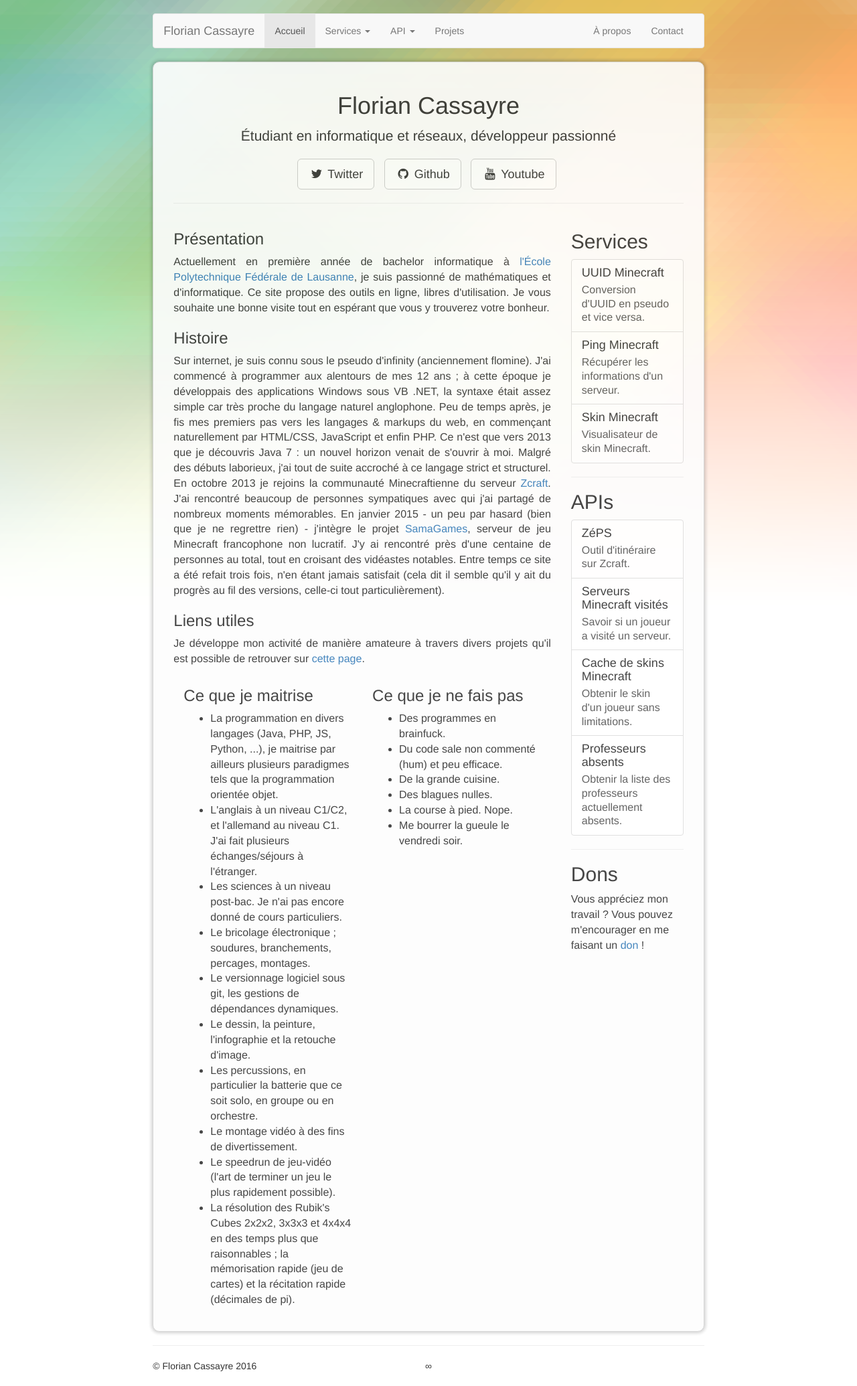
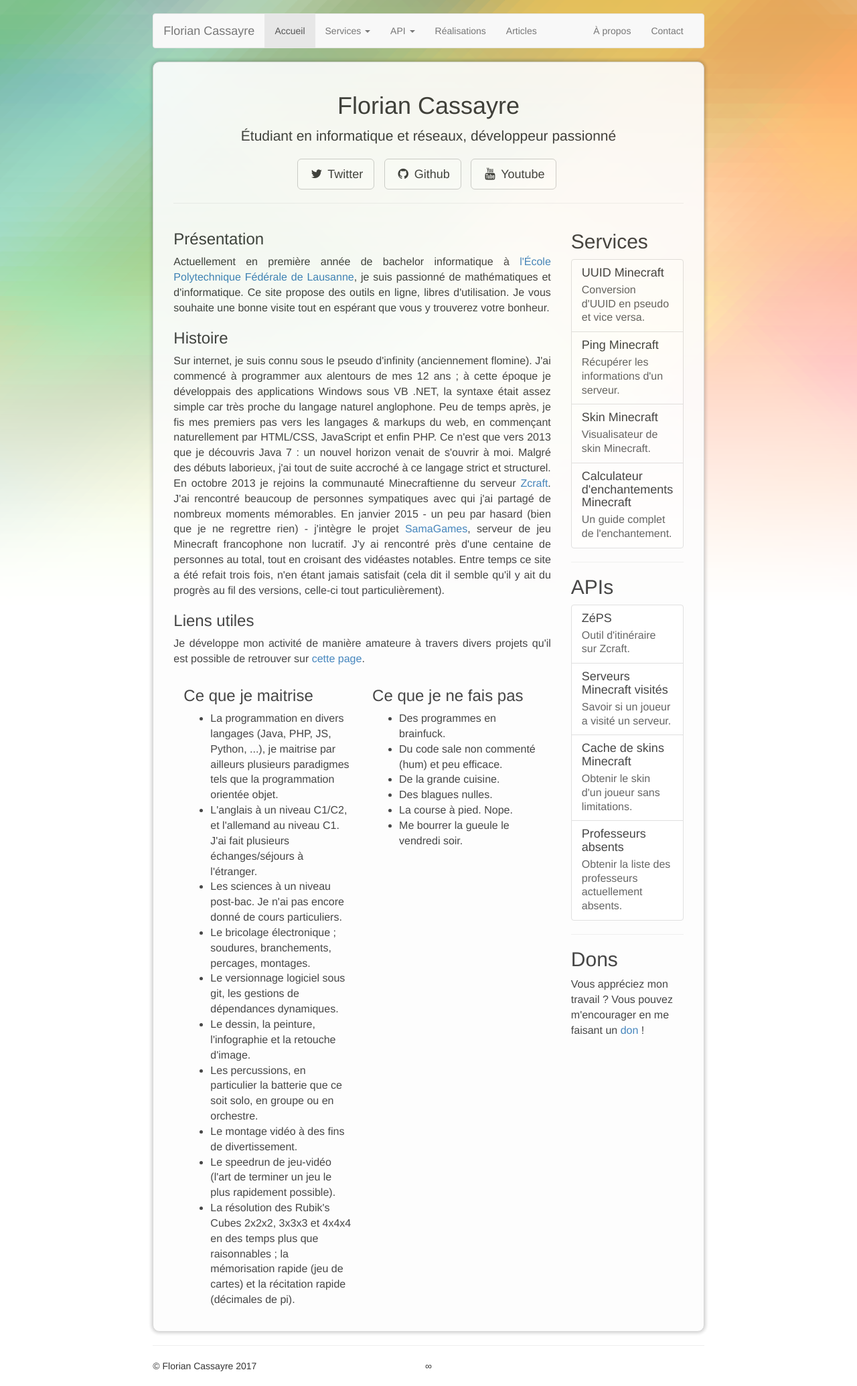
Before and after one commit to FlorianCassayre/Website, a PHP site: template templates/homepage.html.twig in a window 1280 px wide. Shown: the whole page at 67% size. Run offline with PHP 8.4, Linux system fonts and the light colour scheme; the template is opened without the code that fills it, so the values that code supplies are empty; some libraries are stand-ins or nearby versions.

Commit message:
Progression.

```diff
--- a/src/FlorianCassayre/Controllers/MainPagesController.php
+++ b/src/FlorianCassayre/Controllers/MainPagesController.php
@@ -10,4 +10,9 @@ class MainPagesController
     {
         return $app['twig']->render('homepage.html.twig', array());
     }
+
+    public function donation(Application $app)
+    {
+        return $app['twig']->render('general/donation.html.twig', array());
+    }
 }
--- a/src/FlorianCassayre/RoutingController.php
+++ b/src/FlorianCassayre/RoutingController.php
@@ -15,6 +15,8 @@ class RoutingController implements ControllerProviderInterface
 
         $controllers->get('/', 'FlorianCassayre\\Controllers\\MainPagesController::homepage')->bind('homepage');
 
+        $controllers->get('/donation', 'FlorianCassayre\\Controllers\\MainPagesController::donation')->bind('donation');
+
         $controllers->get('/tools/minecraft/uuid', 'FlorianCassayre\\Controllers\\Tools\\MCUUIDController::uuid_home')->bind('tools.minecraft.uuid');
         $controllers->get('/tools/minecraft/uuid/{input}', 'FlorianCassayre\\Controllers\\Tools\\MCUUIDController::uuid')->bind('tools.minecraft.uuid.result');
 
@@ -27,7 +29,7 @@ class RoutingController implements ControllerProviderInterface
         $controllers->get('/tools/minecraft/enchanting/{type}/{material}/{levels}/{known_enchantment}/{known_enchantment_level}', 'FlorianCassayre\\Controllers\\Tools\\MCEnchantingController::enchanting_conditional')->bind('tools.minecraft.enchanting.result.conditional');
 
 
-        $controllers->get('/screenshots/{id}', 'FlorianCassayre\\Controllers\\ScreenshotsController::screenshot')->bind('screenshots');
+        // $controllers->get('/screenshots/{id}', 'FlorianCassayre\\Controllers\\ScreenshotsController::screenshot')->bind('screenshots');
 
         return $controllers;
     }
--- a/templates/base.html.twig
+++ b/templates/base.html.twig
@@ -46,36 +46,35 @@
                         <button type="button" class="navbar-toggle collapsed" data-toggle="collapse" data-target="#navbar" aria-expanded="false" aria-controls="navbar">
                             Menu <span class="caret"></span>
                         </button>
-                        <a class="navbar-brand" href="#">Florian Cassayre</a>
+                        <a class="navbar-brand" href="{{ basepath }}">Florian Cassayre</a>
                     </div>
                     <div id="navbar" class="navbar-collapse collapse">
                         <ul class="nav navbar-nav">
-                            <li class="active"><a href="#">Accueil</a></li>
+                            <li class="active"><a href="{{ basepath }}">Accueil</a></li>
                             <li class="dropdown">
                                 <a href="#" class="dropdown-toggle" data-toggle="dropdown" role="button" aria-haspopup="true" aria-expanded="false">Services <span class="caret"></span></a>
                                 <ul class="dropdown-menu">
-                                    <li><a href="#">Action</a></li>
-                                    <li><a href="#">Another action</a></li>
-                                    <li><a href="#">Something else here</a></li>
-                                    <li role="separator" class="divider"></li>
-                                    <li class="dropdown-header">Nav header</li>
-                                    <li><a href="#">Separated link</a></li>
-                                    <li><a href="#">One more separated link</a></li>
+                                    <li class="dropdown-header">Minecraft</li>
+                                    <li><a href="#">Résolveur d'UUID</a></li>
+                                    <li><a href="#">Ping Serveur</a></li>
+                                    <li><a href="#">Récupération de Skins</a></li>
+                                    <li><a href="{{ basepath }}/tools/minecraft/enchanting">Calculateur d'enchantements</a></li>
                                 </ul>
                             </li>
                             <li class="dropdown">
                                 <a href="#" class="dropdown-toggle" data-toggle="dropdown" role="button" aria-haspopup="true" aria-expanded="false">API <span class="caret"></span></a>
                                 <ul class="dropdown-menu">
-                                    <li><a href="#">Action</a></li>
-                                    <li><a href="#">Another action</a></li>
-                                    <li><a href="#">Something else here</a></li>
+                                    <li class="dropdown-header">Minecraft</li>
+                                    <li><a href="#">ZéPS</a></li>
+                                    <li><a href="#">Serveurs visités</a></li>
+                                    <li><a href="#">Cache de skins</a></li>
                                     <li role="separator" class="divider"></li>
-                                    <li class="dropdown-header">Nav header</li>
-                                    <li><a href="#">Separated link</a></li>
-                                    <li><a href="#">One more separated link</a></li>
+                                    <li class="dropdown-header">Autre</li>
+                                    <li><a href="#">Professeurs absents</a></li>
                                 </ul>
                             </li>
-                            <li><a href="#">Projets</a></li>
+                            <li><a href="#">Réalisations</a></li>
+                            <li><a href="#">Articles</a></li>
                         </ul>
                         <ul class="nav navbar-nav navbar-right">
                             <li><a href="#">À propos</a></li>
@@ -95,7 +94,7 @@
 
             <div class="row" style="margin-bottom: 20px">
                 <div class="col-xs-5">
-                    &copy; Florian Cassayre 2016
+                    &copy; Florian Cassayre 2017
                 </div>
                 <div class="col-xs-2 text-center text-bold">
                     ∞
--- a/templates/homepage.html.twig
+++ b/templates/homepage.html.twig
@@ -125,6 +125,10 @@
                 <h4 class="list-group-item-heading">Skin Minecraft</h4>
                 <p class="list-group-item-text">Visualisateur de skin Minecraft.</p>
             </a>
+            <a href="{{ basepath }}/tools/minecraft/enchanting" class="list-group-item">
+                <h4 class="list-group-item-heading">Calculateur d'enchantements Minecraft</h4>
+                <p class="list-group-item-text">Un guide complet de l'enchantement.</p>
+            </a>
         </div>
         <hr>
         <h2>APIs</h2>
```
Also changed, not shown: templates/general/donation.html.twig (added, +37 -0 lines), web/img/qr-bitcoin.png (added), web/img/qr-paypal.png (added).
